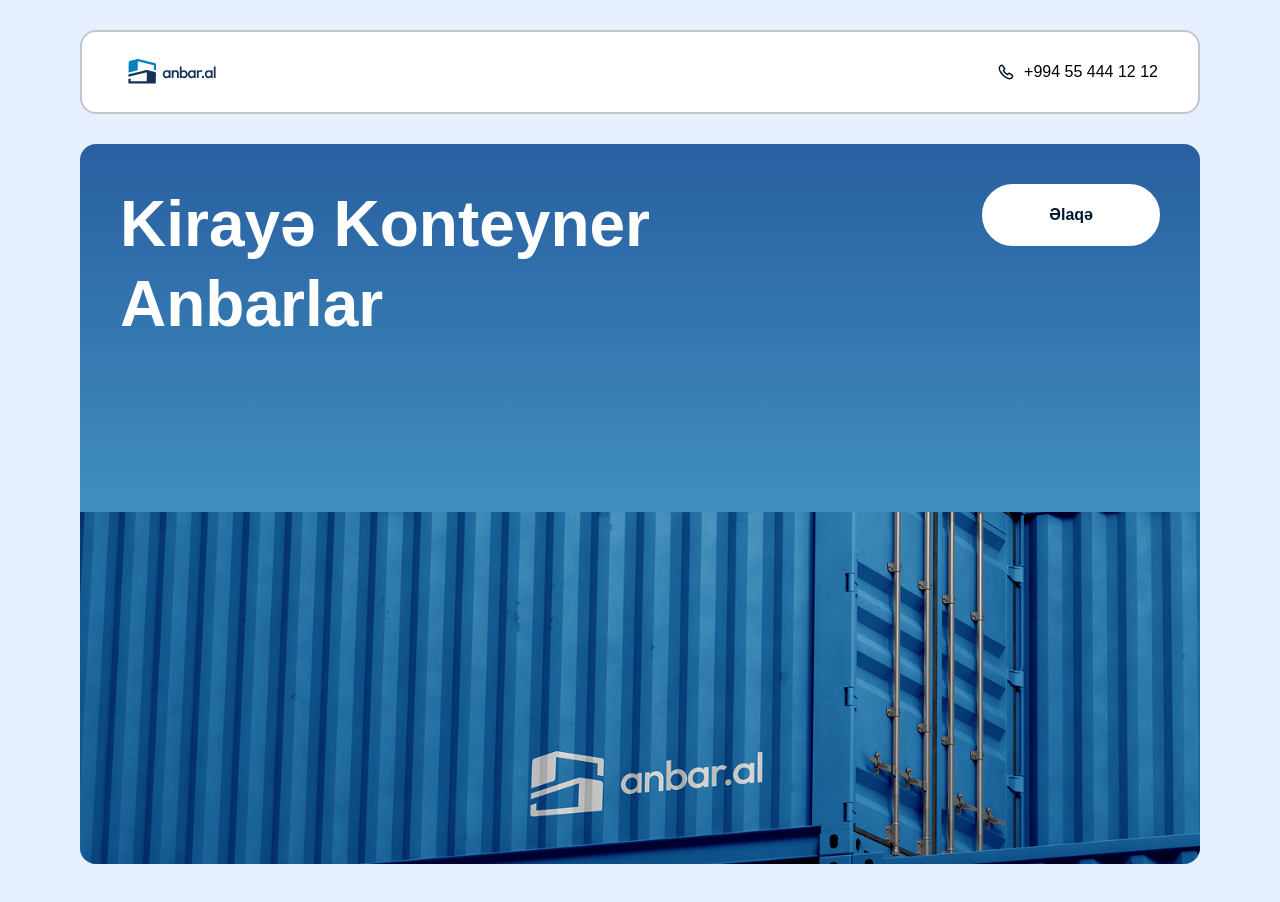
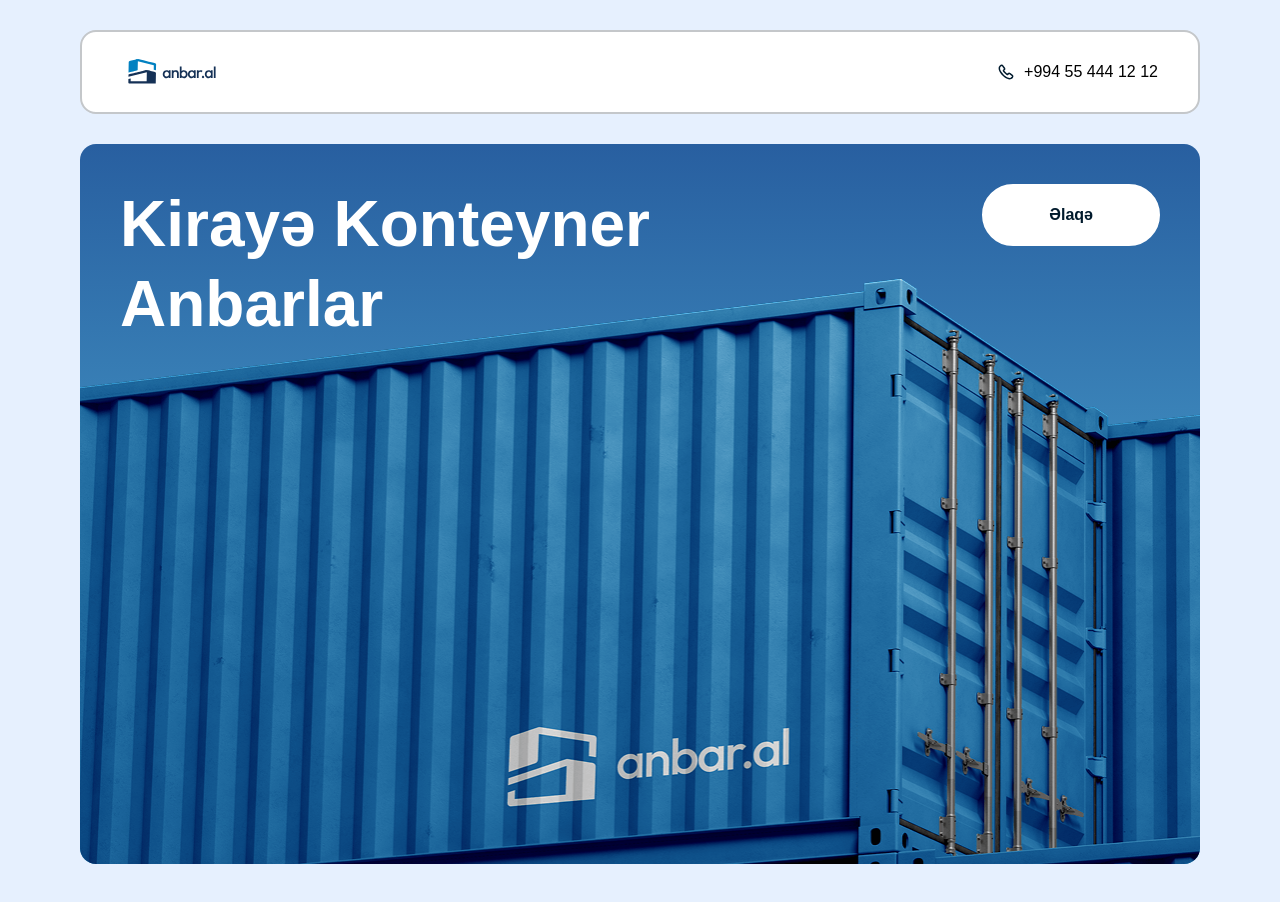
Before and after one commit to NeoNae27/anbar-site, a Next.js app: page / in a window 1280 px wide. Shown: the top 902 px of the page. Built offline with nearby package versions, Linux system fonts and the light colour scheme.

Commit message:
Minor banner SCSS fixs

```diff
--- a/src/app/page.js
+++ b/src/app/page.js
@@ -1,4 +1,3 @@
-import { DefaultButton, PlusButton } from "@/components/Button/buttons.js";
 import { Header, Banner } from "@/layout/layout.js"
 import "./style.css";
 
--- a/src/layout/Banner/Banner.jsx
+++ b/src/layout/Banner/Banner.jsx
@@ -9,8 +9,8 @@ export default function Banner() {
       className="banner"
       aria-label="Əsas banner - konteyner anbarının icarəsi"
     >
-      <div className="banner-container">
-        <div className="banner-text">
+      <div className="banner__container">
+        <div className="banner__container-text">
           <h1>
             <span>
               Kirayə Konteyner
@@ -26,7 +26,7 @@ export default function Banner() {
           ></DefaultButton>
         </div>
         <div
-          className="banner-img-wrapper"
+          className="banner__container-img-wrapper"
           role="img"
           aria-label="Konteyner anbarları"
         >
--- a/src/layout/Banner/Banner.scss
+++ b/src/layout/Banner/Banner.scss
@@ -19,7 +19,7 @@
     padding: 0px;
   }
 
-  .banner-container {
+  &__container {
     position: relative;
     height: 100%;
     width: 100%;
@@ -35,7 +35,7 @@
       border-radius: 0px;
     }
 
-    .banner-text {
+    &-text {
       position: relative;
       z-index: 2;
       display: flex;
@@ -49,13 +49,13 @@
       }
     }
 
-    .banner-img-wrapper {
+    &-img-wrapper {
       position: absolute;
       left: 0;
       right: 0;
       bottom: 0;
       width: 100%;
-      height: 352px;
+      height: 588.57px;
       z-index: 1;
       pointer-events: none;
 
```
